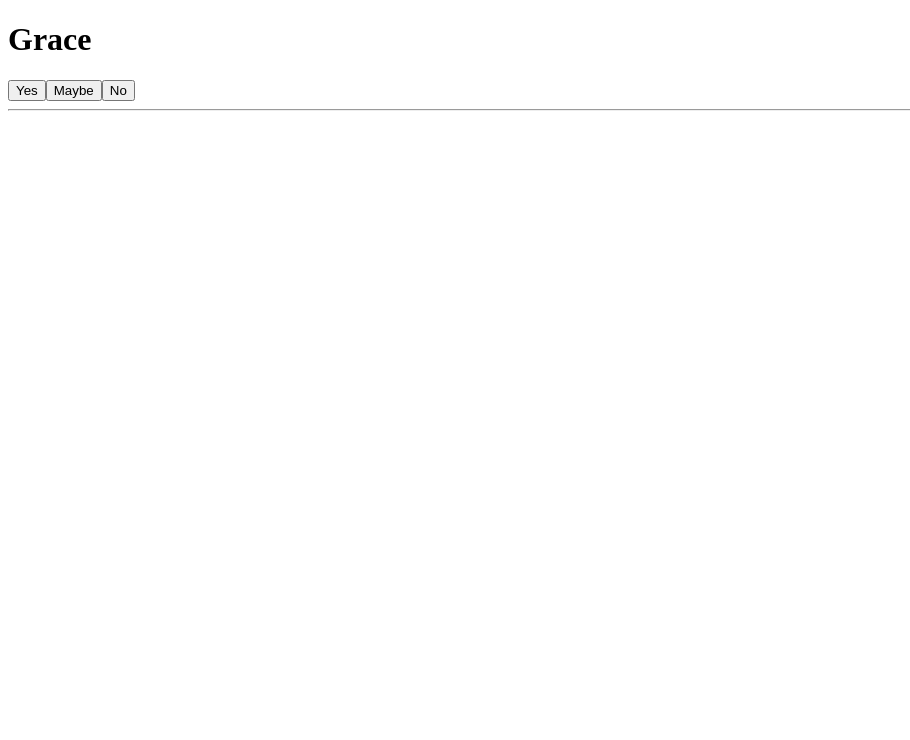
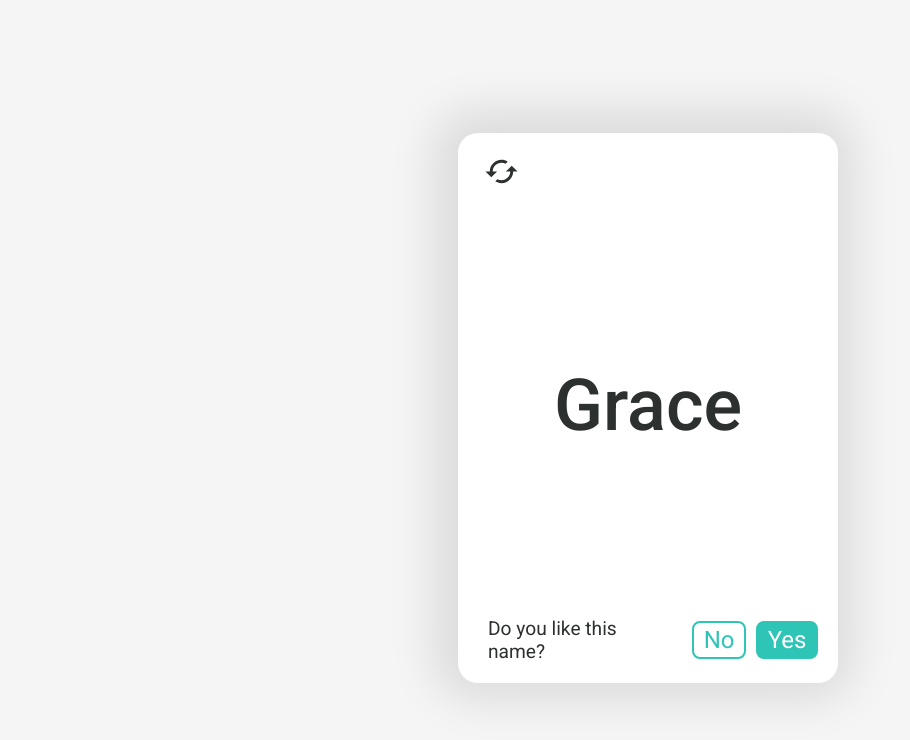
Before and after one commit to albertolg101/react-name-selector, a React (Vite) app: page / in a window 1280 px wide. Shown: the top 740 px of the page, without its empty margins (0-910 px from the left). Built offline with nearby package versions, Linux system fonts and the light colour scheme.

Commit message:
style: adds styles to NameSelector

```diff
--- a/index.html
+++ b/index.html
@@ -2,9 +2,16 @@
 <html lang="en">
   <head>
     <meta charset="UTF-8" />
+
     <link rel="icon" type="image/svg+xml" href="/react.svg" />
     <meta name="viewport" content="width=device-width, initial-scale=1.0" />
     <title>Name Selector</title>
+
+    <!--Roboto-->
+    <link rel="preconnect" href="https://fonts.googleapis.com">
+    <link rel="preconnect" href="https://fonts.gstatic.com" crossorigin>
+    <link href="https://fonts.googleapis.com/css2?family=Roboto:ital,wght@0,100;0,300;0,400;0,500;0,700;0,900;1,100;1,300;1,400;1,500;1,700;1,900&display=swap" rel="stylesheet">
+
   </head>
   <body>
     <div id="root"></div>
--- a/src/App.tsx
+++ b/src/App.tsx
@@ -1,6 +1,19 @@
-import React from 'react';
-import {NameList, NameSelector} from "@/components";
-import {getRandomName} from '@/libs/names';
+import React from "react";
+import {createGlobalStyle} from "styled-components";
+import {getRandomName} from "@/libs/names.ts";
+import {NameSelector} from "@/components";
+
+const GlobalStyle = createGlobalStyle`
+    body {
+        font-family: 'Roboto', serif;
+        background-color: #F5F5F5;
+        width: 100vw;
+        height: 100vh;
+        display: flex;
+        justify-content: center;
+        align-items: center;
+    }
+`
 
 function App() {
     const [namesWhitelist, setNamesWhitelist] = React.useState<string[]>([])
@@ -18,11 +31,12 @@ function App() {
     }
 
     return (
-        <div>
+        <>
+            <GlobalStyle/>
             <NameSelector name={name} onSelection={handleNameSelection}/>
-            <hr />
-            <NameList names={namesWhitelist} />
-        </div>
+            {/*<hr/>*/}
+            {/*<NameList names={namesWhitelist}/>*/}
+        </>
     )
 }
 
--- /dev/null
+++ b/src/components/Button/Button.tsx
@@ -0,0 +1,21 @@
+import styled from 'styled-components';
+
+type buttonVariant = "contained" | "outlined";
+
+export const Button = styled.button<{ variant: buttonVariant }>`
+    color: ${(props) => (props.variant === 'contained' ? '#FFFFFF' : '#2EC4B6')};
+    background-color: ${(props) => (props.variant === 'contained' ? '#2EC4B6' : '#FFFFFF')};
+    border: 2px solid #2EC4B6;
+    padding: 0.2rem 0.6rem;
+    border-radius: 0.5rem;
+    font-family: 'Roboto', serif;
+    font-size: 1.5rem;
+    cursor: pointer;
+    transition: all 0.2s;
+
+    &:hover, &:active {
+        color: ${(props) => (props.variant === 'contained' ? '#FFFFFF' : '#2AAFA6')};
+        background-color: ${(props) => (props.variant === 'contained' ? '#2AAFA6' : '#ECFAF8')};
+        border-color: #2AAFA6;
+    }
+`
--- /dev/null
+++ b/src/components/Button/index.ts
@@ -0,0 +1 @@
+export {Button} from './Button'
--- /dev/null
+++ b/src/components/IconButton/IconButton.tsx
@@ -0,0 +1,8 @@
+import styled from 'styled-components';
+
+export const IconButton = styled.button`
+    color: #2C302E;
+    background-color: transparent;
+    border: none;
+    cursor: pointer;
+`
--- /dev/null
+++ b/src/components/IconButton/index.ts
@@ -0,0 +1 @@
+export {IconButton} from './IconButton'
--- a/src/components/NameSelector/NameSelector.tsx
+++ b/src/components/NameSelector/NameSelector.tsx
@@ -1,11 +1,66 @@
+import styled from 'styled-components';
+import {Cached} from "@mui/icons-material";
+import {Button} from "@/components";
+import {IconButton} from "@/components";
+
+const Card = styled.div`
+    position: relative;
+    background-color: #FFFFFF;
+    box-shadow: -4px -3px 45px 21px rgba(0, 0, 0, 0.10);
+    border-radius: 20px;
+    padding: 20px;
+    height: 510px;
+    width: 340px;
+    display: flex;
+    flex-direction: column;
+`
+
+const TopContainer = styled.div``
+
+const NameContainer = styled.div`
+    display: flex;
+    justify-content: center;
+    align-items: center;
+    height: 100%;
+`
+
+const Name = styled.div`
+    color: #2C302E;
+    font-size: 4.5rem;
+    font-weight: 500;
+`
+
+const BottomContainer = styled.div`
+    color: #2C302E;
+    display: flex;
+    justify-content: flex-end;
+    align-items: center;
+    gap: 10px;
+`
+
+const Message = styled.span`
+    color: #2C302E;
+    font-size: 1.2rem;
+    padding: 0 10px;
+`
+
 export function NameSelector({ name, onSelection }: NameSelectorProps) {
     return (
-        <div>
-            <h1>{name}</h1>
-            <button onClick={() => onSelection(name, 'yes')}>Yes</button>
-            <button onClick={() => onSelection(name, 'maybe')}>Maybe</button>
-            <button onClick={() => onSelection(name, 'no')}>No</button>
-        </div>
+        <Card>
+            <TopContainer>
+                <IconButton onClick={() => onSelection(name, 'maybe')}>
+                    <Cached fontSize="large"/>
+                </IconButton>
+            </TopContainer>
+            <NameContainer>
+                <Name>{name}</Name>
+            </NameContainer>
+            <BottomContainer>
+                <Message>Do you like this name?</Message>
+                <Button variant="outlined" onClick={() => onSelection(name, 'no')}>No</Button>
+                <Button variant="contained" onClick={() => onSelection(name, 'yes')}>Yes</Button>
+            </BottomContainer>
+        </Card>
     )
 }
 
--- a/src/components/index.ts
+++ b/src/components/index.ts
@@ -1,2 +1,4 @@
+export {Button} from './Button'
+export {IconButton} from './IconButton'
 export {NameList} from './NameList'
 export {NameSelector} from './NameSelector'
```
Also changed, not shown: package.json (+6 -1 lines), 1 other file (tests, documents, lock files or other folders).
